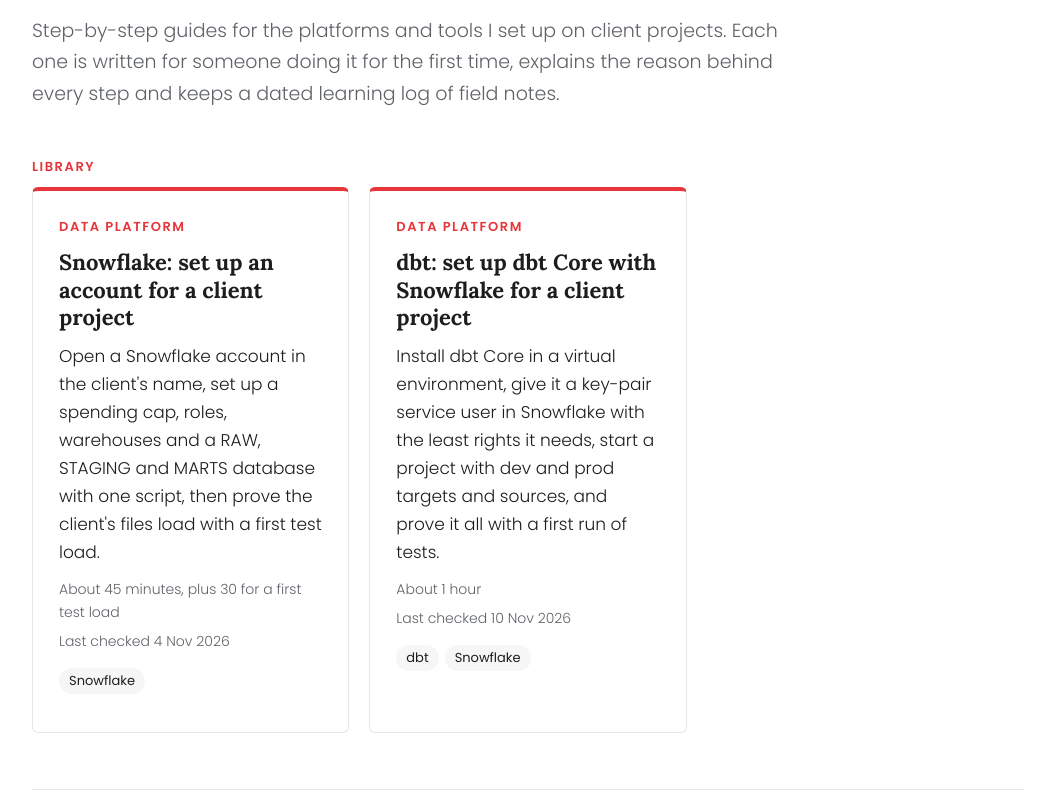
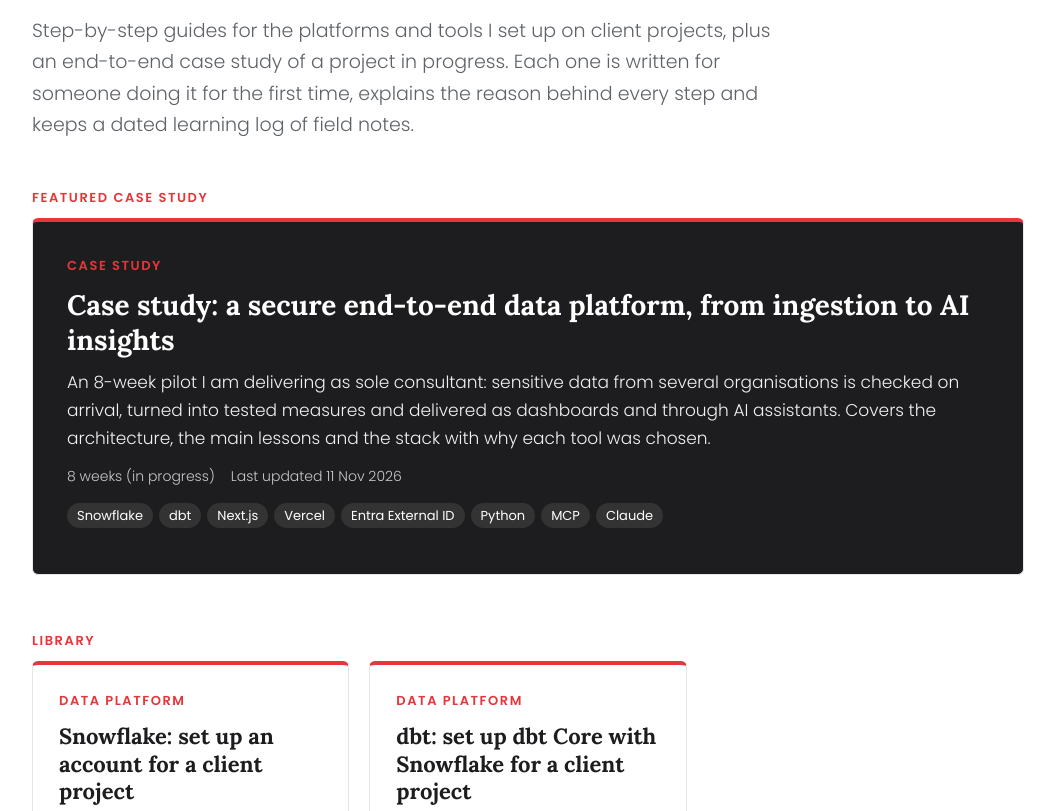
Before and after one commit to pablodatamonster/datamonster-playbooks, a plain HTML site: page index.html in a window 1280 px wide. Shown: the part 289-1100 px from the top of the page, without its empty margins (112-1167 px from the left). Drawn offline with Linux system fonts and the light colour scheme.

Commit message:
Add featured case study: secure end-to-end data platform
One-page case study (problem, architecture, stack and why, main lessons)
as the featured card on the site and in the README. Main lessons shown
as numbered cards.

Co-Authored-By: Claude Opus 5.5 <noreply@anthropic.com>
Claude-Session: https://claude.ai/code/session_01NjURaqTczdkSXTuvCLxZPw

```diff
--- a/assets/style.css
+++ b/assets/style.css
@@ -36,6 +36,10 @@ h1, h2, h3, h4 { font-family: Lora, Georgia, serif; font-weight: 700; line-heigh
 .card:hover { box-shadow: 0 8px 24px rgba(0,0,0,.08); transform: translateY(-2px); }
 .card h2 { font-size: 22px; margin: 0 0 10px; }
 .card p { margin: 0 0 12px; }
+.card.featured { background: var(--dark); color: #f1f1f1; border-top-color: var(--red); margin-bottom: 56px; padding: 34px; }
+.card.featured h2 { font-size: 28px; color: #fff; }
+.card.featured .meta { color: #c9c9cc; }
+.card.featured .tags span { background: #333; color: #fff; }
 .meta { display: flex; flex-wrap: wrap; gap: 6px 16px; font-size: 14px; color: var(--muted); }
 .tags span { display: inline-block; font-size: 13px; font-weight: 400; padding: 2px 10px; border-radius: 99px; background: var(--soft); margin-right: 6px; }
 
@@ -74,3 +78,13 @@ footer.site { border-top: 1px solid var(--line); padding: 28px 0; font-size: 14p
   .two-col { columns: 1; }
   nav a { margin-left: 14px; }
 }
+
+/* Case study: "Main lessons" as numbered cards (applies to any playbook with that heading) */
+.doc h2#main-lessons + ul { list-style: none; padding: 0; margin: 28px 0 8px; display: grid; grid-template-columns: repeat(3, 1fr); gap: 18px; counter-reset: lesson; }
+.doc h2#main-lessons + ul > li { counter-increment: lesson; position: relative; margin: 0; padding: 56px 24px 24px; background: var(--soft); border-top: 4px solid var(--red); border-radius: 6px; font-size: 15px; line-height: 1.6; color: var(--muted); }
+.doc h2#main-lessons + ul > li::before { content: counter(lesson, decimal-leading-zero); position: absolute; top: 16px; left: 24px; font: 700 22px Lora, Georgia, serif; color: var(--red); }
+.doc h2#main-lessons + ul > li strong { display: block; margin-bottom: 8px; font: 700 19px/1.3 Lora, Georgia, serif; color: var(--ink); }
+.doc h2#main-lessons + ul > li:last-child { background: var(--dark); color: #d6d6d9; }
+.doc h2#main-lessons + ul > li:nth-child(3n+2):last-child { grid-column: span 2; }
+@media (max-width: 760px) { .doc h2#main-lessons + ul { grid-template-columns: 1fr; } .doc h2#main-lessons + ul > li:last-child { grid-column: auto; } }
+.doc h2#main-lessons + ul > li:last-child strong { color: #fff; }
--- a/index.html
+++ b/index.html
@@ -23,7 +23,12 @@
   <section class="hero">
     <p class="kicker">Playbooks for the datafam</p>
     <h1>Set it up once, write it down, share it</h1>
-    <p class="lead">Step-by-step guides for the platforms and tools I set up on client projects. Each one is written for someone doing it for the first time, explains the reason behind every step and keeps a dated learning log of field notes.</p>
+    <p class="lead">Step-by-step guides for the platforms and tools I set up on client projects, plus an end-to-end case study of a project in progress. Each one is written for someone doing it for the first time, explains the reason behind every step and keeps a dated learning log of field notes.</p>
+  </section>
+
+  <section id="featured-wrap" hidden>
+    <p class="kicker">Featured case study</p>
+    <div id="featured"></div>
   </section>
 
   <section>
@@ -52,7 +57,20 @@
 <footer class="site"><div class="wrap">By <a href="https://data.monster">Pablo Gomez</a> · DataMonster · Shared under <a href="https://creativecommons.org/licenses/by/4.0/">CC BY 4.0</a></div></footer>
 
 <script>
-fetch('playbooks.json').then(r => r.json()).then(list => {
+fetch('playbooks.json').then(r => r.json()).then(all => {
+  const feat = all.filter(p => p.featured);
+  const list = all.filter(p => !p.featured);
+  if (feat.length) {
+    document.getElementById('featured-wrap').hidden = false;
+    document.getElementById('featured').innerHTML = feat.map(p => `
+    <a class="card featured" href="playbook.html?p=${encodeURIComponent(p.file)}">
+      <p class="kicker">${p.category}</p>
+      <h2>${p.title}</h2>
+      <p>${p.summary}</p>
+      <p class="meta"><span>${p.time}</span><span>Last updated ${p.checked}</span></p>
+      <p class="tags">${p.tools.map(t => `<span>${t}</span>`).join('')}</p>
+    </a>`).join('');
+  }
   const el = document.getElementById('cards');
   el.innerHTML = list.map(p => `
     <a class="card" href="playbook.html?p=${encodeURIComponent(p.file)}">
--- a/playbooks.json
+++ b/playbooks.json
@@ -1,4 +1,23 @@
 [
+  {
+    "title": "Case study: a secure end-to-end data platform, from ingestion to AI insights",
+    "file": "case_studies/secure_data_platform.md",
+    "category": "Case study",
+    "featured": true,
+    "tools": [
+      "Snowflake",
+      "dbt",
+      "Next.js",
+      "Vercel",
+      "Entra External ID",
+      "Python",
+      "MCP",
+      "Claude"
+    ],
+    "summary": "An 8-week pilot I am delivering as sole consultant: sensitive data from several organisations is checked on arrival, turned into tested measures and delivered as dashboards and through AI assistants. Covers the architecture, the main lessons and the stack with why each tool was chosen.",
+    "time": "8 weeks (in progress)",
+    "checked": "11 Nov 2026"
+  },
   {
     "title": "Snowflake: set up an account for a client project",
     "file": "snowflake/set_up_account_for_client_project.md",
```
Also changed, not shown: 2 other files.
